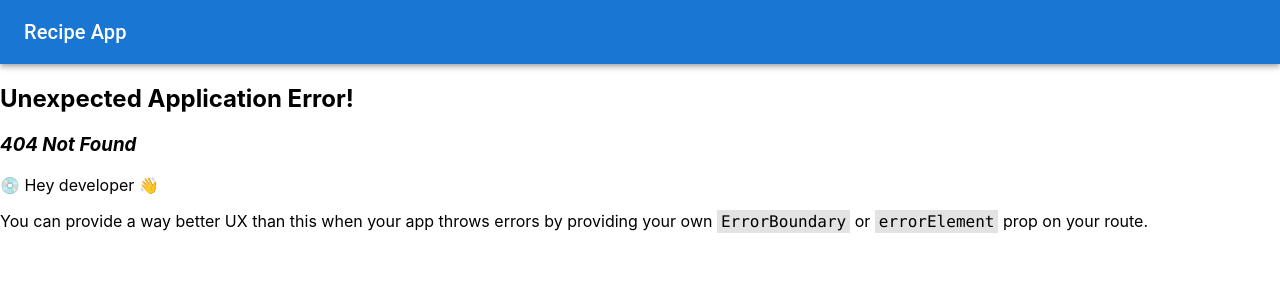
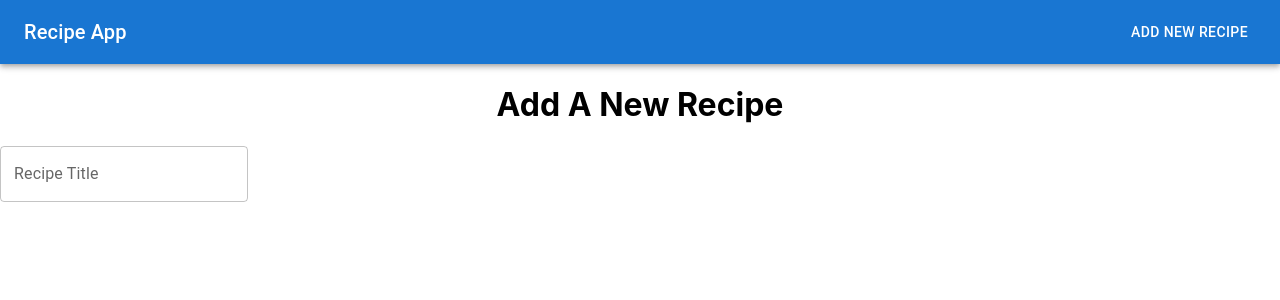
Before and after one commit to abdulazeezcoding/recipe-app, a React (Create React App) app: page /add-recipe in a window 1280 px wide. Before the commit this address had no page. Shown: the top 300 px of the page. Built offline with nearby package versions, Linux system fonts and the light colour scheme.

Commit message:
more changes

```diff
--- a/src/App.js
+++ b/src/App.js
@@ -2,18 +2,19 @@ import { RouterProvider, createBrowserRouter } from 'react-router-dom';
 import Navbar from './components/navbar';
 import Recipes from './pages/recipes';
 import Recipe from './pages/recipe';
+import AddRecipePage from './pages/add-recipe';
 
 const router = createBrowserRouter([
   {path: '/', element: <Recipes />},
   {path: '/recipes', element: <Recipes />},
  { path: '/recipes/:id', element: <Recipe />},
-
+ {path: '/add-recipe', element: <AddRecipePage />},
 ]);
 
 function App() {
   return (
    <>
-   <Navbar />
+   {/* <Navbar /> */}
    <RouterProvider router={router} />
    </>
   );
--- /dev/null
+++ b/src/pages/add-recipe/index.jsx
@@ -0,0 +1,26 @@
+import React from "react";
+import Navbar from "../../components/navbar";
+import { AppBar, Toolbar, Typography, Button, Container, TextField } from "@mui/material";
+
+export default function AddRecipePage() {
+  return (
+    <>
+      <AppBar color="primary" position="static">
+        <Toolbar>
+          <Typography variant="h6" component="div" sx={{ flexGrow: 1 }}>
+            Recipe App
+          </Typography>
+          <Button color="inherit">ADD NEW RECIPE</Button>
+        </Toolbar>
+      </AppBar>
+      <Container sx={{textAlign: 'center',}}>
+      <h1>Add A New Recipe</h1>
+      </Container>
+
+      <form action="">
+        <TextField label="Recipe Title" />
+      </form>
+
+    </>
+  );
+}
```
